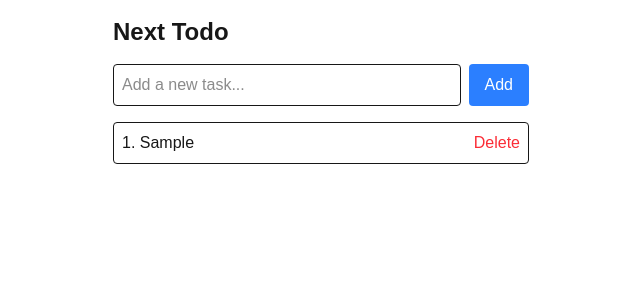
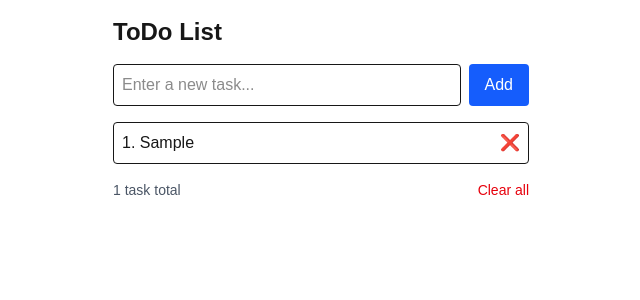
Before and after one commit to DenizShayan/next-todo, a Next.js app: page / in a window 1280 px wide. Both pictures are taken after typing "Sample" into the empty fields and a click on the button "Add". Shown: the top 300 px of the page, without its empty margins (319-959 px from the left). Built offline with nearby package versions, Linux system fonts and the light colour scheme.

Commit message:
Add localStorage support to persist tasks between sessions

```diff
--- a/src/app/page.tsx
+++ b/src/app/page.tsx
@@ -1,98 +1,123 @@
-'use client';
+'use client'
 
-import { useState, useEffect } from 'react';
+import React, { useState, useEffect } from 'react'
 
-type Todo = {
-  id: number;
-  text: string;
-  done: boolean;
-};
+type Task = {
+  id: number
+  title: string
+  completed: boolean
+}
 
-export default function Home() {
-  const [input, setInput] = useState<string>('');
-  const [todos, setTodos] = useState<Todo[]>([]);
+export default function Page() {
+  const [task, setTask] = useState<string>("")
+  const [tasks, setTasks] = useState<Task[]>([])
 
-  // Load todos from localStorage on component mount
+  // Load tasks from localStorage on first render
   useEffect(() => {
-    const stored = localStorage.getItem('todos');
-    if (stored) {
-      setTodos(JSON.parse(stored));
+    const savedTasks = localStorage.getItem("tasks")
+    if (savedTasks) {
+      setTasks(JSON.parse(savedTasks))
     }
-  }, []);
+  }, [])
 
+  // Save tasks to localStorage whenever they change
+  useEffect(() => {
+    localStorage.setItem("tasks", JSON.stringify(tasks))
+  }, [tasks])
 
-  // Save todos to localStorage whenever they change
-  useEffect(() => {
-    localStorage.setItem('todos', JSON.stringify(todos));
-  }, [todos]);
+  // Add new task
+  const handleAddTask = () => {
+    if (!task.trim()) return
+    const newTask: Task = {
+      id: Date.now(),
+      title: task,
+      completed: false,
+    }
+    setTasks([...tasks, newTask])
+    setTask("")
+  }
 
-  const handleSubmit = (e: React.FormEvent) => {
-    e.preventDefault();
-    if (!input.trim()) return;
+  // Toggle task completion
+  const toggleTask = (id: number) => {
+    const updatedTasks = tasks.map(task =>
+      task.id === id ? { ...task, completed: !task.completed } : task
+    )
+    setTasks(updatedTasks)
+  }
 
-    const newTodo: Todo = {
-      id: Date.now(),
-      text: input.trim(),
-      done: false,
-    };
+  // Delete a task
+  const deleteTask = (id: number) => {
+    const filteredTasks = tasks.filter(task => task.id !== id)
+    setTasks(filteredTasks)
+  }
 
-    setTodos([...todos, newTodo]);
-    setInput('');
-  };
-
-  const toggleTodo = (id: number) => {
-    setTodos((prev) =>
-      prev.map((todo) =>
-        todo.id === id ? { ...todo, done: !todo.done } : todo
-      )
-    );
-  };
-
-  const deleteTodo = (id: number) => {
-    setTodos((prev) => prev.filter((todo) => todo.id !== id));
-  };
+  // Clear all tasks
+  const clearAllTasks = () => {
+    if (confirm("Are you sure you want to delete all tasks?")) {
+      setTasks([])
+    }
+  }
 
   return (
-    <main className="p-4 max-w-md mx-auto">
-      <h1 className="text-2xl font-bold mb-4">Next Todo</h1>
+    <main className="max-w-md mx-auto p-4">
+      <h1 className="text-2xl font-bold mb-4">ToDo List</h1>
 
-      <form onSubmit={handleSubmit} className="flex gap-2 mb-4">
+      <div className="flex gap-2 mb-4">
         <input
-          value={input}
-          onChange={(e) => setInput(e.target.value)}
-          placeholder="Add a new task..."
-          className="border p-2 flex-grow rounded"
+          type="text"
+          value={task}
+          onChange={(e) => setTask(e.target.value)}
+          placeholder="Enter a new task..."
+          className="flex-grow p-2 border rounded"
         />
         <button
-          type="submit"
-          className="bg-blue-500 text-white px-4 py-2 rounded"
+          onClick={handleAddTask}
+          className="bg-blue-600 text-white px-4 py-2 rounded"
         >
           Add
         </button>
-      </form>
+      </div>
 
-      <ul className="space-y-2">
-        {todos.map((todo, index) => (
+      {tasks.length > 0 && (
+        <>
+          <ul className="space-y-2 mb-4">
+            {tasks.map((task, index) => (
               <li
-            key={todo.id}
-            className="flex items-center justify-between p-2 border rounded"
+                key={task.id}
+                className="flex items-center justify-between border p-2 rounded"
               >
                 <span
-              onClick={() => toggleTodo(todo.id)}
-              className={`cursor-pointer flex-grow ${todo.done ? 'line-through text-gray-400' : ''
+                  onClick={() => toggleTask(task.id)}
+                  className={`flex-grow cursor-pointer ${task.completed ? "line-through text-gray-500" : ""
                     }`}
                 >
-              {index + 1}. {todo.text}
+                  {index + 1}. {task.title}
                 </span>
                 <button
-              onClick={() => deleteTodo(todo.id)}
-              className="text-red-500 hover:text-red-700 ml-4"
+                  onClick={() => deleteTask(task.id)}
+                  className="ml-2 text-red-500 hover:text-red-700"
                 >
-              Delete
+                  ❌
                 </button>
               </li>
             ))}
           </ul>
+
+          <div className="flex justify-between items-center text-sm text-gray-600">
+            <span>{tasks.length} task{tasks.length > 1 && "s"} total</span>
+            <button
+              onClick={clearAllTasks}
+              className="text-red-600 hover:underline"
+            >
+              Clear all
+            </button>
+          </div>
+        </>
+      )}
+
+      {tasks.length === 0 && (
+        <p className="text-gray-500">No tasks yet. Add one!</p>
+      )}
     </main>
-  );
+  )
 }
```
Lines whose indentation alone changed are shown as unchanged.
